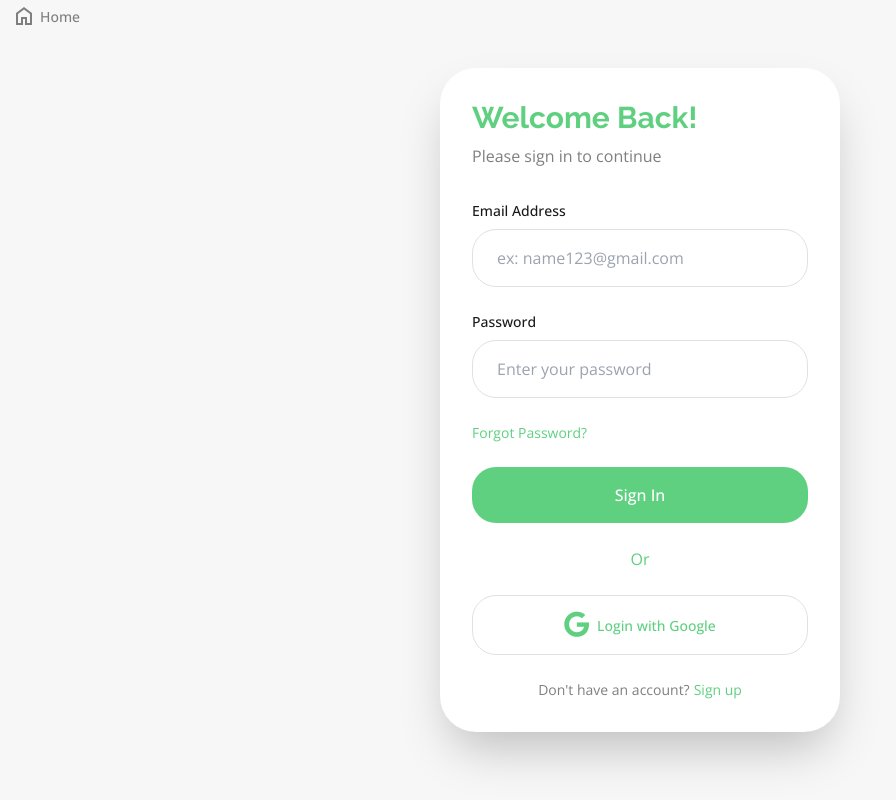
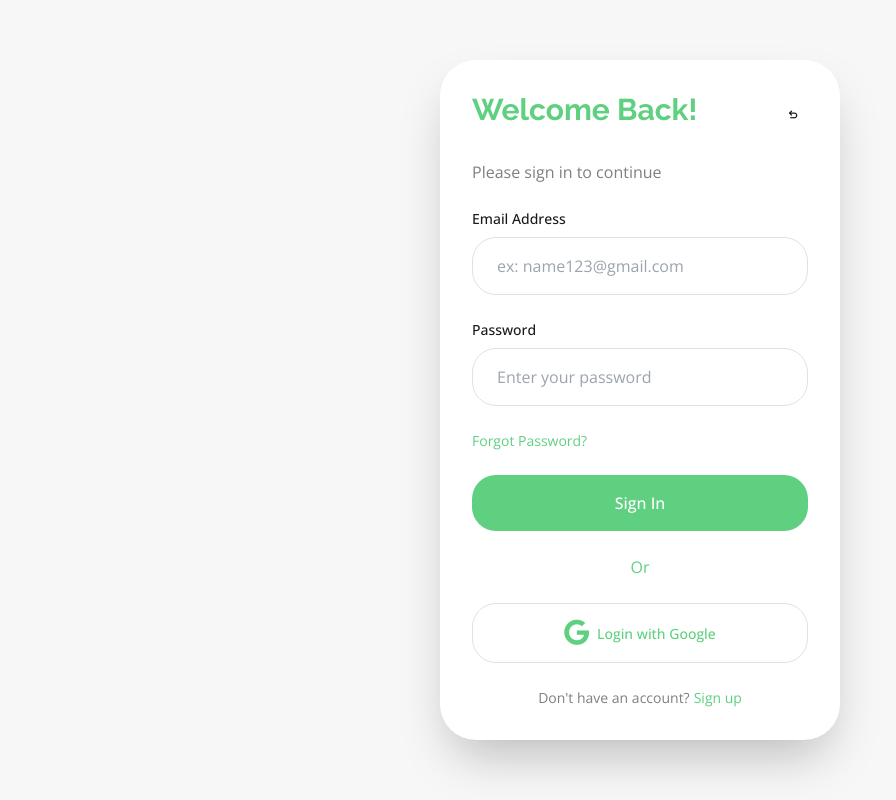
Before and after one commit to KrivonZa/mentor_FE, a React (Vite) app: page /auth in a window 1280 px wide. Shown: the whole page, without its empty margins (0-896 px from the left). Built offline with nearby package versions, Linux system fonts and the light colour scheme.

Commit message:
feat:Fix authen route

```diff
--- a/src/components/Admin/AdminSidebar.jsx
+++ b/src/components/Admin/AdminSidebar.jsx
@@ -44,7 +44,7 @@ export function AdminSidebar() {
             { to: "/admin/mentors", label: "Mentors", icon: "computer" },
             { to: "/admin/mentor-approval", label: "Mentor Request", icon: "computer" },
             { to: "/admin/staffs", label: "Staffs", icon: "engineering" },
-            { to: "/admin/report", label: "Reports", icon: "flag" },
+            // { to: "/admin/report", label: "Reports", icon: "flag" },
             { to: "/admin/approve-course", label: "Approve Course", icon: "thumbs_up_down" },
             { to: "/admin/withdraw-requests", label: "Withdraw Requests", icon: "money" },
           ].map((item) => (
--- a/src/modules/authPage/LoginForm.jsx
+++ b/src/modules/authPage/LoginForm.jsx
@@ -1,11 +1,12 @@
 import React, { useEffect, useState, useContext } from "react";
-import { Link, useNavigate, useLocation } from "react-router-dom"; // Import useLocation
+import { Link, useNavigate, useLocation } from "react-router-dom";
 import "/public/css/Login.scss";
 import authenService from "../../services/authenService";
 import Swal from "sweetalert2";
 import { toast } from "react-toastify";
 import { AppContext } from "../../routes/AppProvider";
 import { Spin } from "antd";
+import "./login.scss";
 
 export function LoginForm() {
   const [loading, setLoading] = useState(false);
@@ -16,7 +17,7 @@ export function LoginForm() {
   const { login } = useContext(AppContext);
 
   const navigate = useNavigate();
-  const location = useLocation(); // Get the current URL
+  const location = useLocation();
 
   useEffect(() => {
     const params = new URLSearchParams(location.search);
@@ -29,10 +30,10 @@ export function LoginForm() {
         text: "Your account has been successfully created. Please log in.",
         confirmButtonText: "OK",
       }).then(() => {
-        navigate("/auth", { replace: true }); // Remove ?check=true from URL
+        navigate("/auth", { replace: true });
       });
     }
-  }, [location, navigate]); // Runs when location changes
+  }, [location, navigate]);
 
   const handleChange = (event) => {
     setLoginData({ ...loginData, [event.target.name]: event.target.value });
@@ -40,36 +41,36 @@ export function LoginForm() {
 
   const handleSubmit = async (event) => {
     event.preventDefault();
-    setLoading(true)
+    setLoading(true);
     try {
       login(loginData);
     } catch (err) {
       toast.error("Invalid Username or Password");
     }
-    setLoading(false)
+    setLoading(false);
   };
+
+  const handleUndo = () => {
+    navigate("/");
+  };
+
   return (
     <div id="loginContainer">
       <div id="webcrumbs">
-        <Link
-          to="/"
-          className="absolute top-4 left-4 flex items-center text-neutral-600 px-2"
-        >
-          <span className="material-symbols-outlined mr-2 p-1">
-            home
-          </span>
-          <span className="font-medium text-sm">
-            Home
-          </span>
-        </Link>
         <div className="min-h-screen w-full flex items-center justify-center bg-neutral-50">
           <div className="w-[400px] bg-white rounded-xl shadow-2xl p-8 transform hover:scale-105 transition-all duration-300">
-            <header className="mb-8">
+            {/* Title Section */}
+            <div className="login-header">
               <h1 className="text-3xl font-bold text-[#5fd080] mb-2">
                 Welcome Back!
               </h1>
-              <p className="text-neutral-600">Please sign in to continue</p>
-            </header>
+              <button onClick={handleUndo} className="undo-button">
+                <span className="material-symbols-outlined">undo</span>
+              </button>
+            </div>
+            <p className="text-neutral-600 mb-6">Please sign in to continue</p>
+
+            {/* Form Section */}
             <form className="space-y-6" onSubmit={handleSubmit}>
               <div>
                 <label className="block text-sm font-medium mb-2">
@@ -110,7 +111,7 @@ export function LoginForm() {
                 disabled={loading}
                 className="w-full bg-[#5fd080] text-white py-3 rounded-lg font-medium hover:bg-[#4db068] transform hover:-translate-y-0.5 transition-all duration-200"
               >
-                {loading && <Spin size="small" style={{ marginRight: '20px' }} />}
+                {loading && <Spin size="small" style={{ marginRight: "20px" }} />}
                 <span>Sign In</span>
               </button>
               <p className="text-[#5fd080] text-center">Or</p>
--- /dev/null
+++ b/src/modules/authPage/login.scss
@@ -0,0 +1,38 @@
+.undo-button {
+  display: flex;
+  align-items: center;
+  padding: 8px 14px;
+  color: #5fd080;
+  border: 1px solid #5fd080;
+  border-radius: 6px;
+  background: none;
+  cursor: pointer;
+  transition: all 0.2s ease-in-out;
+
+  &:hover {
+    background-color: #5fd080;
+    color: white;
+    transform: translateY(-2px);
+  }
+
+  .material-symbols-outlined {
+    margin-right: 8px;
+    font-size: 20px;
+  }
+
+  span:last-child {
+    font-size: 14px;
+    font-weight: 500;
+  }
+}
+
+.login-header {
+  display: flex;
+  justify-content: space-between;
+  align-items: center;
+  margin-bottom: 1.5rem;
+}
+
+.header-text {
+  flex-grow: 1;
+}
--- a/src/routes/useRoutesElements.jsx
+++ b/src/routes/useRoutesElements.jsx
@@ -1,5 +1,5 @@
 import { useContext } from "react";
-import { useRoutes, useLocation, Navigate } from "react-router-dom";
+import { useRoutes, Navigate } from "react-router-dom";
 import useTitle from "./useTitle";
 import MainLayout from "../layouts/MainLayout";
 import AuthLayout from "../layouts/LoginLayout";
@@ -15,9 +15,9 @@ import {
   Contact,
   CourseDetail,
   CoursePortal,
-  Checkout
+  Checkout,
 } from "../modules/mainPage";
-import { LoginForm, SignupForm, ForgotPassForm } from "../modules/authPage"
+import { LoginForm, SignupForm, ForgotPassForm } from "../modules/authPage";
 import {
   AddNewStaff,
   MentorBody,
@@ -29,7 +29,7 @@ import {
   Report,
 } from "../modules/adminPage";
 import { UserProfile, Wallet, UserViewSchedule, ViewDetailSchedule, TransactionHistory } from "../modules/userPage";
-import { NotFound, ServerError } from "../modules/errorPage"
+import { NotFound, ServerError } from "../modules/errorPage";
 import ClassPortal from "../modules/mainPage/ClassPortal";
 import CourseRequestPortal from "../modules/mainPage/CourseRequestPortal";
 import MentorRequestForm from "../components/User/MentorRequestForm";
@@ -39,6 +39,7 @@ import RecentComments from "../modules/adminPage/CourseManagement/Feedback";
 import { WithdrawRequestsPage } from "../modules/adminPage/Withdraw";
 import { AppContext } from "./AppProvider";
 
+// Title mapping for useTitle hook
 const titleMap = {
   "/": "Homepage",
   "/about": "About",
@@ -63,330 +64,119 @@ const titleMap = {
   "/admin/mentors": "Mentors Dashboard",
   "/admin/students": "Students Dashboard",
   "/admin/staffs": "Staffs Dashboard",
-  "/admin/report": "Reports Dashboard",
+  // "/admin/report": "Reports Dashboard",
   "/admin/withdraw-requests": "Withdraw Requests Dashboard",
   "*": "Not Found",
   "/500": "Server Error",
 };
 
 const useRoutesElements = () => {
+  // Get user data from context and determine role
   const { user } = useContext(AppContext);
-  const role = user?.role || localStorage.getItem("ROLE")
-  useTitle(titleMap)
+  const role = user?.role || localStorage.getItem("ROLE"); // Fallback to localStorage if no user in context
+  useTitle(titleMap); // Set document title based on current route
 
-  const element = useRoutes([
+  // Define public routes (accessible to all users unless STAFF)
+  const publicRoutes = [
     {
       path: "/auth",
       element: <AuthLayout />,
       children: [
-        {
-          index: true,
-          element: <LoginForm />,
-        },
-        {
-          path: "signup",
-          element: <SignupForm />,
-        },
-        {
-          path: "update-password",
-          element: <ForgotPassForm />,
-        }
+        { index: true, element: <LoginForm /> }, // Default auth route
+        { path: "signup", element: <SignupForm /> },
+        { path: "update-password", element: <ForgotPassForm /> },
       ],
     },
-    ...(role !== "STAFF" ?
-      [
+    ...(role !== "STAFF" // STAFF users don't get public main routes
+      ? [
         {
           path: "",
           element: <MainLayout />,
           children: [
-            {
-              index: true,
-              element: <Homepage />,
+            { index: true, element: <Homepage /> }, // Root route
+            { path: "about", element: <About /> },
+            { path: "courses", element: <Courses /> },
+            { path: "courses/:courseID", element: <CourseDetail /> },
+            { path: "trainers", element: <Trainers /> },
+            { path: "events", element: <Events /> },
+            { path: "pricing", element: <Pricing /> },
+            { path: "contact", element: <Contact /> },
+            { path: "checkout/:courseID", element: <Checkout /> },
+            { path: "make-approval-request", element: <MentorRequestForm /> },
+            { path: "feedback", element: <RecentComments /> },
+          ],
         },
-            {
-              path: "about",
-              element: <About />,
-            },
-            {
-              path: "courses",
-              element: <Courses />,
-            },
-            {
-              path: "courses/:courseID",
-              element: <CourseDetail />, // Component for course details
-            },
-            {
-              path: "trainers",
-              element: <Trainers />,
-            },
-            {
-              path: "events",
-              element: <Events />,
-            },
-            {
-              path: "pricing",
-              element: <Pricing />,
-            },
-            {
-              path: "contact",
-              element: <Contact />,
-            },
-            {
-              path: "checkout/:courseID",
-              element: <Checkout />,
-            },
-            {
-              path: "make-approval-request",
-              element: <MentorRequestForm />
-            },
-            {
-              path: "feedback",
-              element: <RecentComments />
-            }
-            ,
-          ],
-        },] : []),
+      ]
+      : []),
+  ];
 
-    //routes dành cho Student và MENTOR
-    ...(role === "USER" || role === "MENTOR" ?
-      [
+  // Define user routes (for USER and MENTOR roles)
+  const userRoutes = [
     {
       path: "/user",
       element: <UserLayout />,
       children: [
-            {
-              index: true,
-              element: <UserProfile />,
+        { index: true, element: <UserProfile /> }, // Default user route
+        { path: "wallet", element: <Wallet /> },
+        { path: "schedule", element: <UserViewSchedule /> },
+        { path: "schedule/:courseID", element: <ViewDetailSchedule /> },
+        { path: "transaction-history", element: <TransactionHistory /> },
+        { path: "checkout/:courseID", element: <Checkout /> },
+        ...(role === "MENTOR" // Additional routes only for MENTOR
+          ? [
+            { path: "course-portal", element: <CoursePortal /> },
+            { path: "class-portal", element: <ClassPortal /> },
+            { path: "course-request", element: <CourseRequestPortal /> },
+          ]
+          : []),
+      ],
     },
-            {
-              path: "wallet",
-              element: <Wallet />,
-            },
-            {
-              path: "schedule",
-              element: <UserViewSchedule />,
-            },
-            {
-              path: "schedule/:courseID",
-              element: <ViewDetailSchedule />,
-            },
-            {
-              path: "transaction-history",
-              element: <TransactionHistory />,
-            },
-            {
-              path: "checkout/:courseID",
-              element: <Checkout />,
-            },
-          ],
-        },] : []),
+  ];
 
-    // //routes dành riêng cho STUDENT
-    // ...(role === "USER" ?
-    //   [
-    //     {
-    //       path: "/user",
-    //       element: <UserLayout />,
-    //       children: [
-    //         {
-    //           path: "weekly-schedule",
-    //           element: <CourseDetailSchedule />,
-    //         },
-    //       ],
-    //     },] : []),
-
-    // //routes dành riêng cho MENTOR
-    ...(role === "MENTOR" ?
-      [
-        {
-          path: "/user",
-          element: <UserLayout />,
-          children: [
-            {
-              path: "course-portal",
-              element: <CoursePortal />
-            }
-          ],
-        },] : []),
-
-    //routes dành cho Admin
-    ...(role === "STAFF" ? [
+  // Define admin routes (for STAFF role)
+  const adminRoutes = [
     {
       path: "/admin",
       element: <AdminLayout />,
       children: [
-          {
-            index: true,
-            element: <UserBody />,
-          },
-          {
-            path: "staffs",
-            element: <StaffBody />,
-          },
-          {
-            path: "staffs/add-new-staff",
-            element: <AddNewStaff />,
-          },
-          {
-            path: "mentors",
-            element: <MentorBody />,
-          },
-          {
-            path: "mentors/update-mentor",
-            element: <UpdateMentorForm />,
-          },
-          {
-            path: "staffs/update-staff",
-            element: <UpdateStaffForm />,
-          },
-          {
-            path: "report",
-            element: <Report />,
-          },
-          {
-            path: "mentor-approval",
-            element: <MentorApprovalRequest />
-          },
+        { index: true, element: <UserBody /> }, // Default admin route
+        { path: "staffs", element: <StaffBody /> },
+        { path: "staffs/add-new-staff", element: <AddNewStaff /> },
+        { path: "mentors", element: <MentorBody /> },
+        { path: "mentors/update-mentor", element: <UpdateMentorForm /> },
+        { path: "staffs/update-staff", element: <UpdateStaffForm /> },
+        { path: "students", element: <StudentBody /> },
+        { path: "withdraw-requests", element: <WithdrawRequestsPage /> },
+        // { path: "report", element: <Report /> },
+        { path: "mentor-approval", element: <MentorApprovalRequest /> },
+        { path: "approve-course", element: <CourseManagement /> },
       ],
     },
-    ] : []),
-    {
-      path: "/admin",
-      element: <Navigate to="*" replace />,
-    },
+  ];
 
-    //routes dành cho Student và MENTOR
-    ...(role === "USER" || role === "MENTOR" ?
-      [
-        {
-          path: "/user",
-          element: <UserLayout />,
-          children: [
-            {
-              index: true,
-              element: <UserProfile />,
-            },
-            {
-              path: "wallet",
-              element: <Wallet />,
-            },
-            {
-              path: "schedule",
-              element: <UserViewSchedule />,
-            },
-            {
-              path: "schedule/:courseID",
-              element: <ViewDetailSchedule />,
-            },
-            {
-              path: "transaction-history",
-              element: <TransactionHistory />,
-            },
-          ],
-        },] : []),
+  // Define error routes (always available)
+  const errorRoutes = [
+    { path: "*", element: <NotFound /> }, // Catch-all for undefined routes
+    { path: "/500", element: <ServerError /> },
+  ];
 
-    // //routes dành riêng cho STUDENT
-    // ...(role === "USER" ?
-    //   [
-    //     {
-    //       path: "/user",
-    //       element: <UserLayout />,
-    //       children: [
-    //         {
-    //           path: "weekly-schedule",
-    //           element: <CourseDetailSchedule />,
-    //         },
-    //       ],
-    //     },] : []),
+  // Combine routes based on role and add redirects for unauthorized access
+  const routes = [
+    ...publicRoutes,
+    ...(role === "USER" || role === "MENTOR" ? userRoutes : []), // Include user routes if USER or MENTOR
+    ...(role === "STAFF" ? adminRoutes : []), // Include admin routes if STAFF
+    // Redirects for unauthorized access
+    ...(role && role !== "STAFF" // If logged in but not STAFF, restrict /admin
+      ? [{ path: "/admin", element: <Navigate to="*" replace /> }]
+      : []),
+    ...(role // If logged in, no redirect needed for /user; otherwise, redirect to /auth
+      ? []
+      : [{ path: "/user", element: <Navigate to="/auth" replace /> }]),
+    ...errorRoutes, // Always include error routes
+  ];
 
-    // //routes dành riêng cho MENTOR
-    ...(role === "MENTOR" ?
-      [
-        {
-          path: "/user",
-          element: <UserLayout />,
-          children: [
-            {
-              path: "course-portal",
-              element: <CoursePortal />
-            },
-            {
-              path: "class-portal",
-              element: <ClassPortal />
-            },
-            {
-              path: "course-request",
-              element: <CourseRequestPortal />
-            }
-          ],
-        },] : []),
+  // Return the constructed route elements
+  return useRoutes(routes);
+};
 
-    //routes dành cho Admin
-    ...(role === "STAFF" ? [
-      {
-        path: "/admin",
-        element: <AdminLayout />,
-        children: [
-          {
-            index: true,
-            element: <UserBody />,
-          },
-          {
-            path: "staffs",
-            element: <StaffBody />,
-          },
-          {
-            path: "staffs/add-new-staff",
-            element: <AddNewStaff />,
-          },
-          {
-            path: "mentors",
-            element: <MentorBody />,
-          },
-          {
-            path: "mentors/update-mentor",
-            element: <UpdateMentorForm />,
-          },
-          {
-            path: "staffs/update-staff",
-            element: <UpdateStaffForm />,
-          },
-          {
-            path: "students",
-            element: <StudentBody />,
-          },
-          {
-            path: "withdraw-requests",
-            element: <WithdrawRequestsPage />,
-          },
-          {
-            path: "report",
-            element: <Report />,
-          },
-          {
-            path: "approve-course",
-            element: <CourseManagement />
-          }
-        ],
-      },
-    ] : []),
-    {
-      path: "/admin",
-      element: <Navigate to="*" replace />,
-    },
-    {
-      path: "/user",
-      element: <Navigate to="/auth" replace />,
-    },
-    {
-      path: "*",
-      element: <NotFound />,
-    },
-    {
-      path: "/500",
-      element: <ServerError />,
-    },
-  ]);
-  return element;
-};
 export default useRoutesElements;
```
Lines whose indentation alone changed are shown as unchanged.
